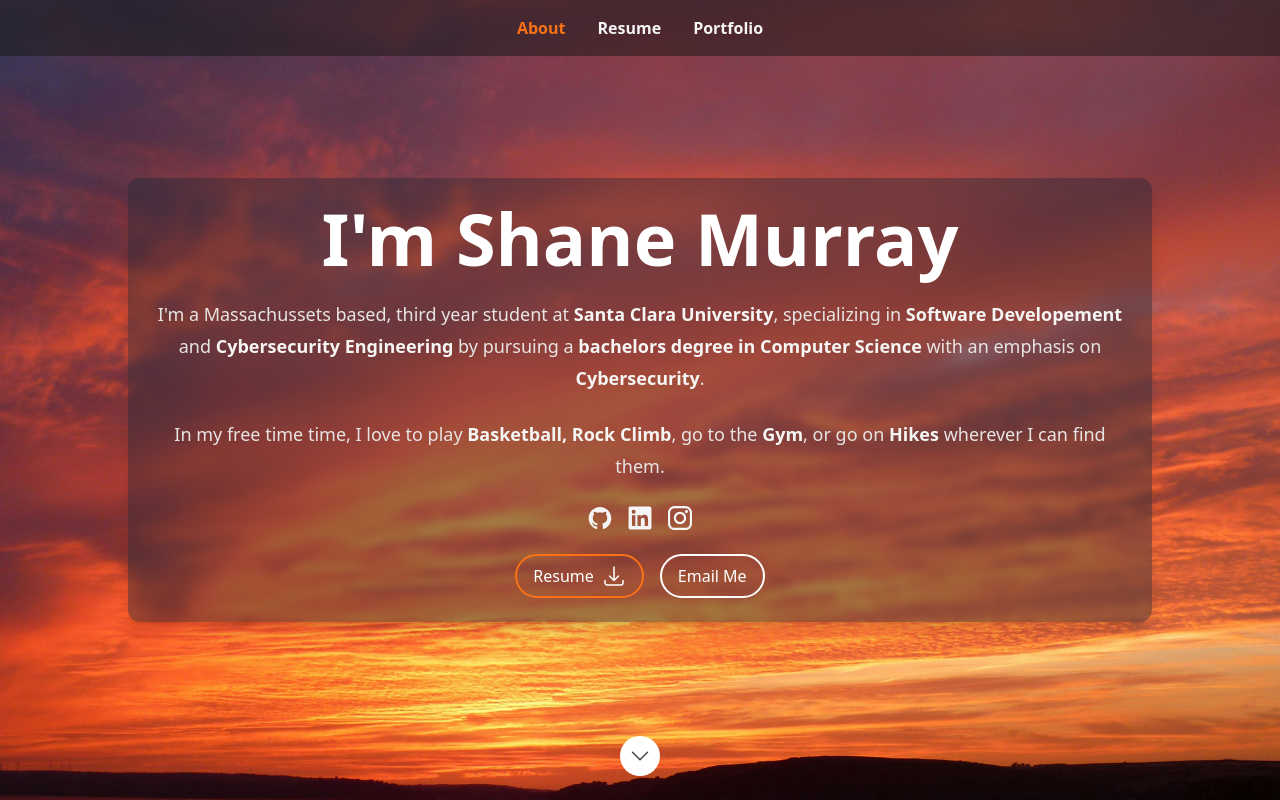
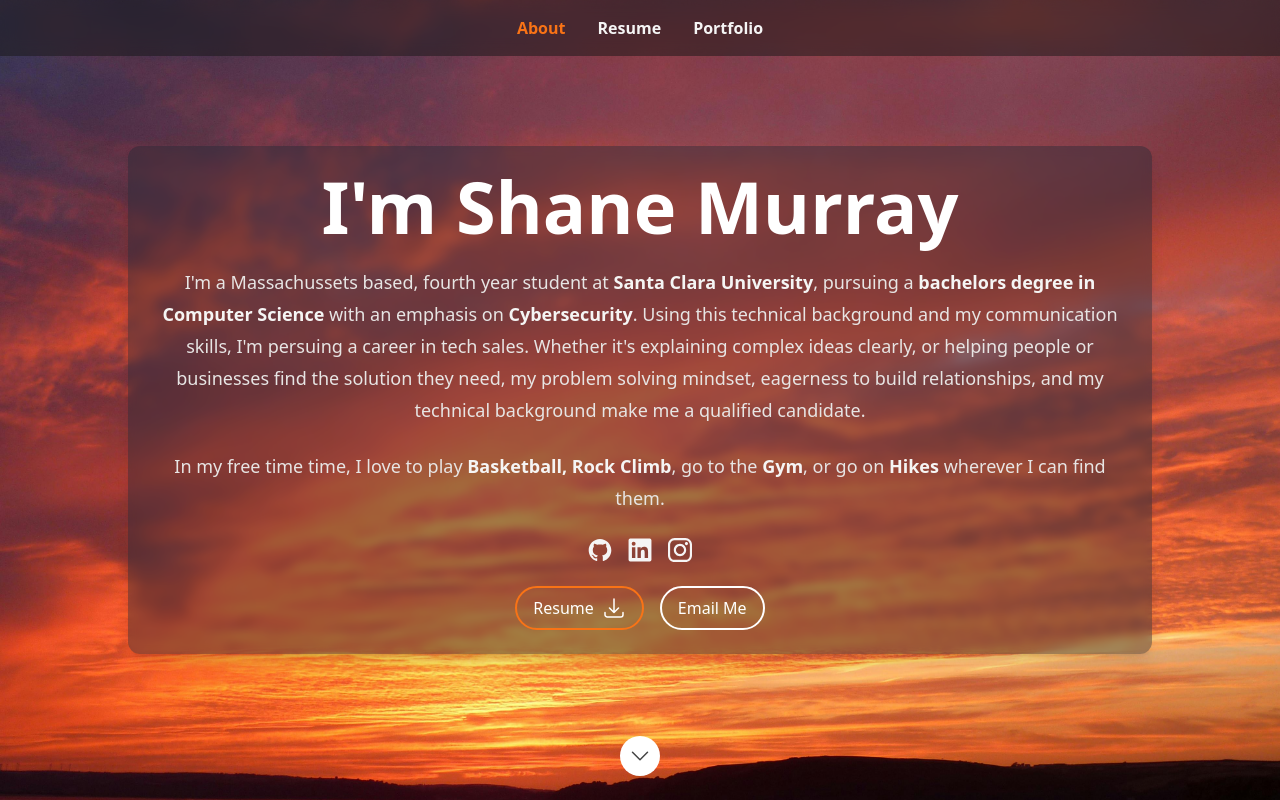
Before and after one commit to Shmurray12/shane-resume, a Next.js app: page /shane-resume/ in a window 1280 px wide. Shown: the top 800 px of the page. Built offline with nearby package versions, Linux system fonts and the light colour scheme.

Commit message:
Pivoting into tech sales. Changed bios.

```diff
--- a/src/data/data.tsx
+++ b/src/data/data.tsx
@@ -73,12 +73,13 @@ export const heroData: Hero = {
   description: (
     <>
       <p className="prose-sm text-stone-200 sm:prose-base lg:prose-lg">
-        I'm a Massachussets based, third year student at{' '}
-        <strong className="text-stone-100">Santa Clara University</strong>, specializing in{' '}
-        <strong className="text-stone-100">Software Developement </strong>
-        and <strong className="text-stone-100">Cybersecurity Engineering</strong> by pursuing a{' '}
+        I'm a Massachussets based, fourth year student at{' '}
+        <strong className="text-stone-100">Santa Clara University</strong>, pursuing a{' '}
         <strong className="text-stone-100">bachelors degree in Computer Science</strong> with an emphasis on{' '}
-        <strong className="text-stone-100">Cybersecurity</strong>.
+        <strong className="text-stone-100">Cybersecurity</strong>. Using this technical background and my communication
+        skills, I'm persuing a career in tech sales. Whether it's explaining complex ideas clearly, or helping people or
+        businesses find the solution they need, my problem solving mindset, eagerness to build relationships, and my
+        technical background make me a qualified candidate.
       </p>
       <p className="prose-sm text-stone-200 sm:prose-base lg:prose-lg">
         In my free time time, I love to play <strong className="text-stone-100">Basketball, Rock Climb</strong>, go to
```
